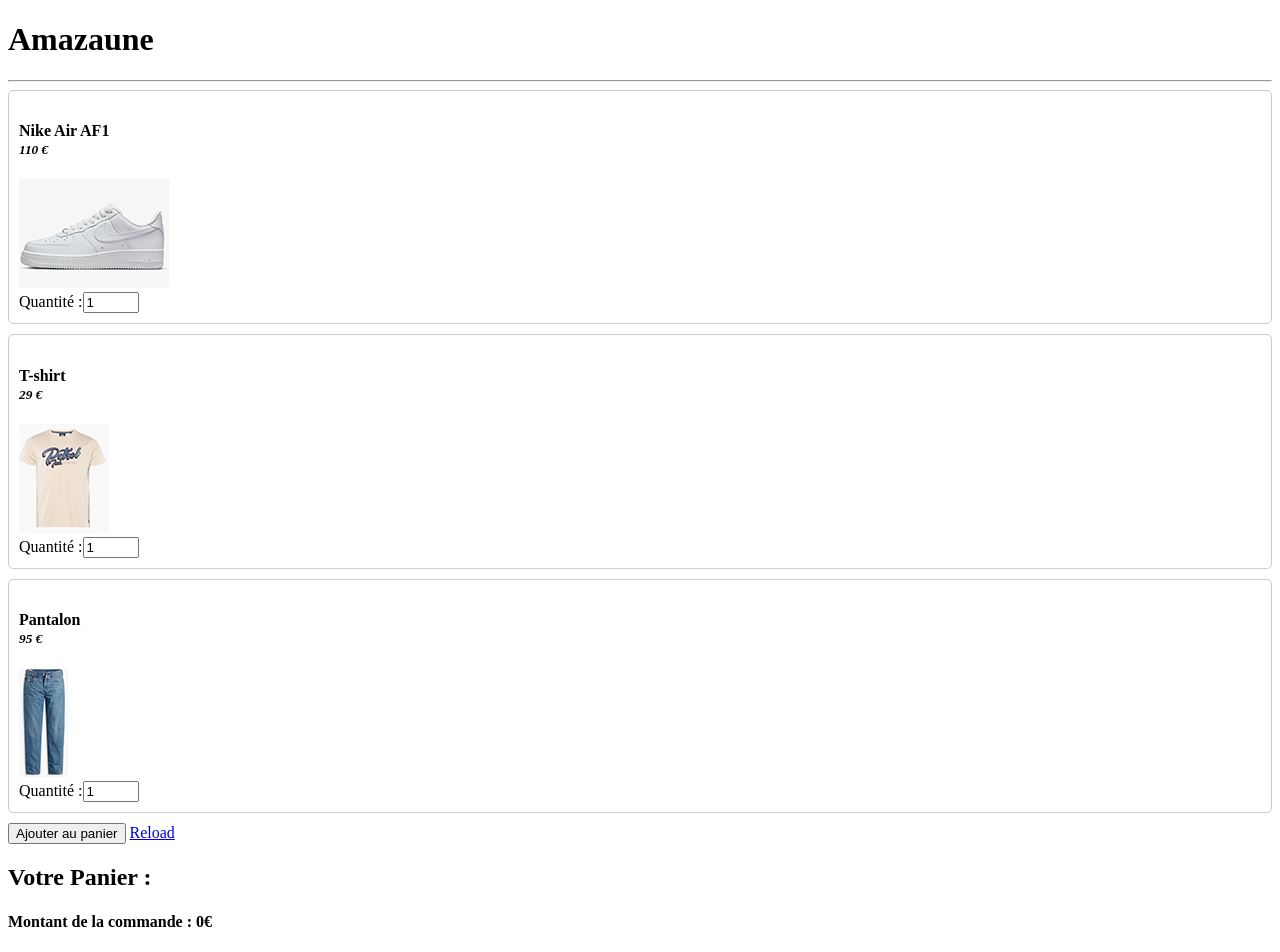
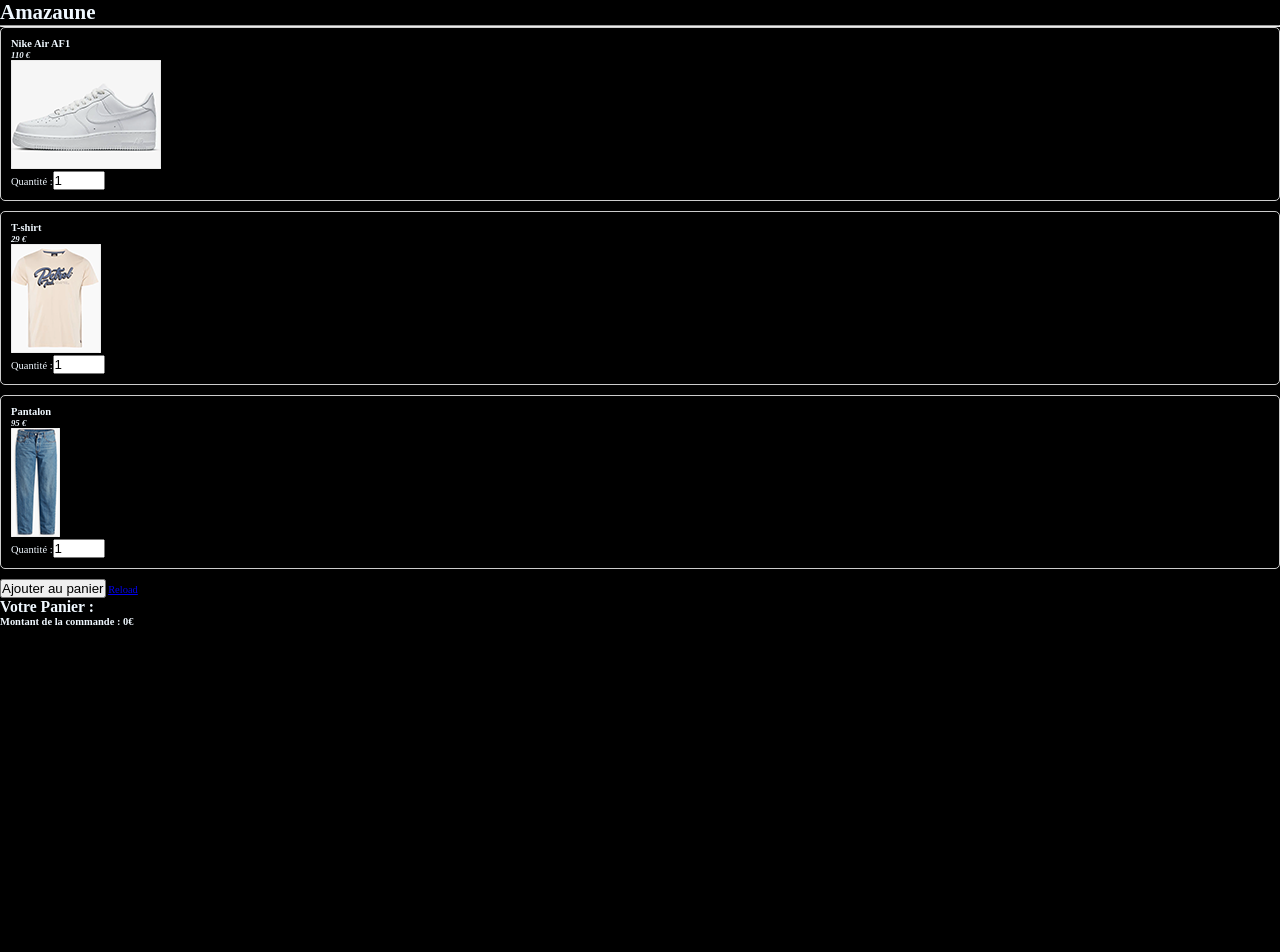
Before and after one commit to tsifcarnage/projetphp, a PHP site: page / in a window 1280 px wide. After the commit the page ends 625 px from the top, so only its background shows below. Run offline with PHP 8.4, Linux system fonts and the light colour scheme.

Commit message:
Update style.css

```diff
--- a/amazaun/style.css
+++ b/amazaun/style.css
@@ -1,5 +1,12 @@
-
-/* .bloc2{
-    display: flex;
-    gap:5px;
-} */
+*{
+    margin: 0;
+    padding: 0;
+    box-sizing: border-box;
+}
+html{
+    font-size: 65.5%;
+}
+body{
+    background-color: black;
+    color:aliceblue;
+}
```
